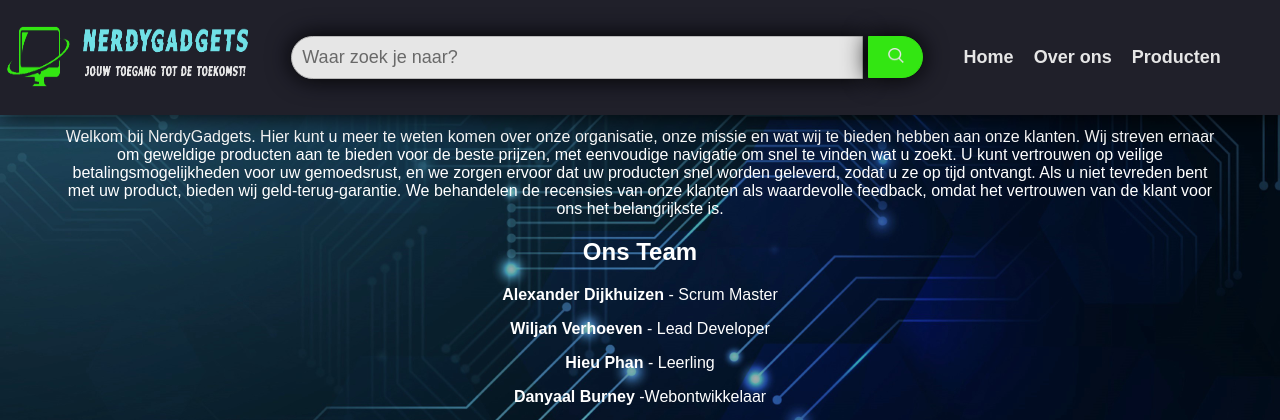
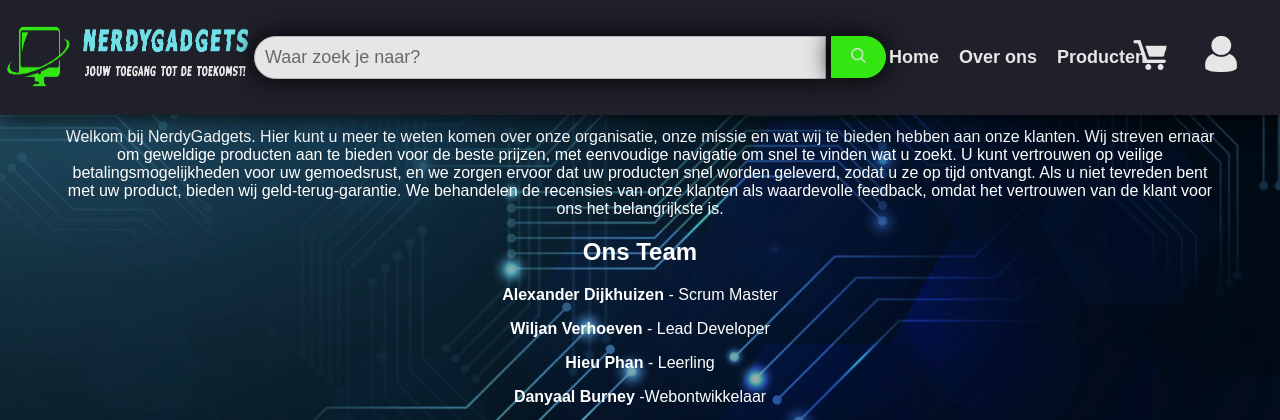
Before and after one commit to wiljanverhoeven/NerdyGadgets, a PHP site: page /pages/over-ons.php in a window 1280 px wide. Shown: the top 420 px of the page. Run offline with PHP 8.4, Linux system fonts and the light colour scheme.

Commit message:
changes image links

```diff
--- a/pages/over-ons.php
+++ b/pages/over-ons.php
@@ -4,7 +4,7 @@
     <meta charset="UTF-8">
     <meta name="viewport" content="width=device-width, initial-scale=1.0">
     <title>Over Ons | NerdyGadgets</title>
-    <link rel="icon" type="image/png" href="/images/Logo_icon 2">
+    <link rel="icon" type="image/png" href="../images/Logo_icon 2">
     <link rel="stylesheet" href="../styling/basic-style.css">
 
 </head>
@@ -12,13 +12,13 @@
     <header>
         <div class="logo">
             <a href="../index.php">
-                <img src="images/NerdyGadgets_logo 5.png" alt="Logo" width="250" height="90">
+                <img src="../images/NerdyGadgets_logo 5.png" alt="Logo" width="250" height="90">
             </a>
         </div>
 
         <div>
             <input class="search-bar" type="text" name="keyword" autocomplete="off" placeholder="Waar zoek je naar?">
-            <button class="btn btn-primary searchSubmit" type="submit"> <img src="images/zoeken_icon.png" alt="Zoeken" width="15.5" height="15.5">
+            <button class="btn btn-primary searchSubmit" type="submit"> <img src="../images/zoeken_icon.png" alt="Zoeken" width="15.5" height="15.5">
             </button>
         </div>
 
@@ -31,7 +31,18 @@
         </nav>
 
         <div class="icons">
-
+        <div class="cart">
+            <a href="winkelwagen.php" title="Bekijk uw winkelwagen">
+                <img class="wagen" src="../images/winkelwagen_icon.png" alt="Winkelwagen" width="42" height="42">
+                <img class="wagen_neon" src="../images/winkelwagen_icon_neon.png" alt="Winkelwagen_neon" width="42" height="42">
+            </a>
+        </div>
+        <div class="account">
+            <a href="account.php" title="Ga naar uw account">
+                <img class="user" src="../images/account_icon.png" alt="Account" width="40" height="40">
+                <img class="user_neon" src="../images/account_icon_neon.png" alt="Account" width="40" height="40">
+            </a>
+        </div>
         </div>
     </header>
 
@@ -80,9 +91,9 @@ Als u niet tevreden bent met uw product, bieden wij geld-terug-garantie. We beha
                     <p>Bij NerdyGadgets bieden wij diverse betalingsmogelijkheden aan om uw betalingservaring veilig en vertrouwd te maken:</p>
                     <ul id="list">
                         <a>
-                            <img src="images/icon-mastercard.png" width="64.2" height="40" >
-                            <img src="images/IDEAL_Logo.png" width="46" height="40" >
-                            <img src="images/icon-visa.png" width="64.2" height="40" >
+                            <img src="../images/icon-mastercard.png" width="64.2" height="40" >
+                            <img src="../images/IDEAL_Logo.png" width="46" height="40" >
+                            <img src="../images/icon-visa.png" width="64.2" height="40" >
                         </a>
                     </ul>
                     We nemen ook strenge beveiligingsmaatregelen om ervoor te zorgen dat uw betalingen veilig worden verwerkt.
```
